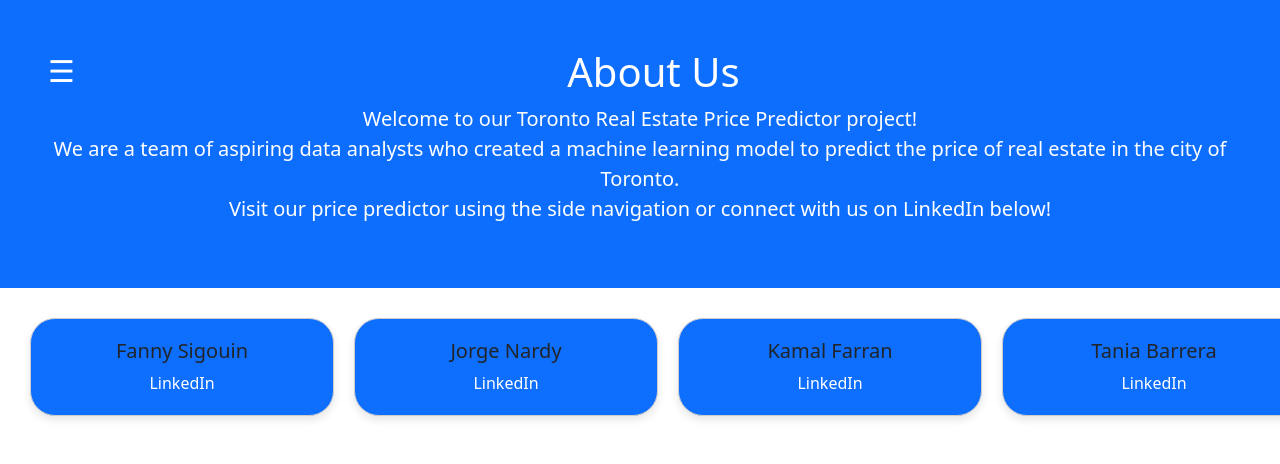
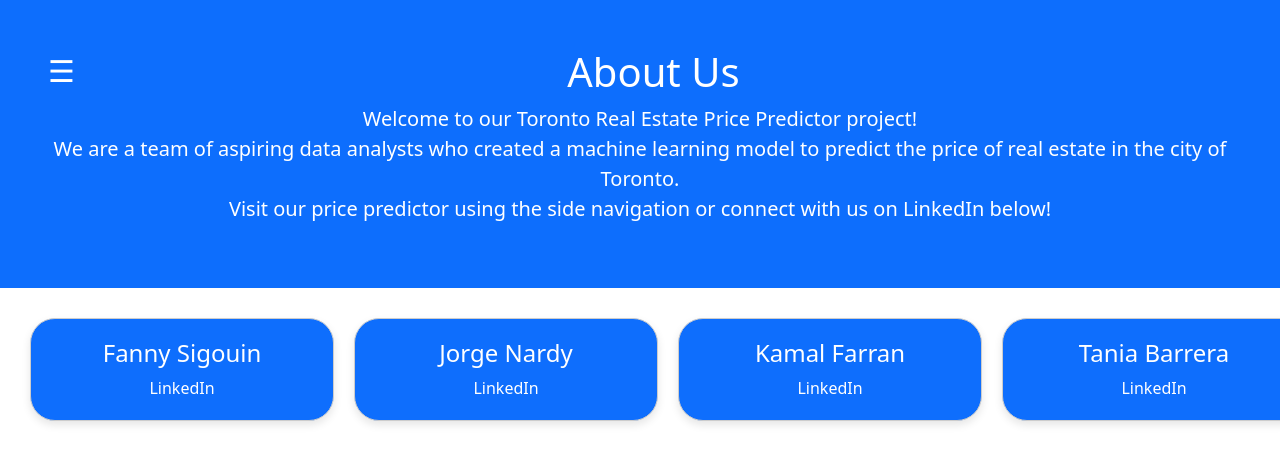
Before and after one commit to fannysigouin/project4, a Flask app: page /about in a window 1280 px wide. Shown: the top 464 px of the page. Run offline with Flask 3, Linux system fonts and the light colour scheme; parts of the project's set-up code (start-up, migrations or seed data) failed here and were passed over; some libraries are stand-ins or nearby versions.

Commit message:
finished about us page

```diff
--- a/deploy/templates/about.html
+++ b/deploy/templates/about.html
@@ -39,6 +39,11 @@
 
         .link {
             color: #fff;
+            text-decoration: none;
+        }
+
+        .name {
+            color:#fff;
             text-decoration: none;
         }
 
@@ -88,8 +93,8 @@
     <div class="container-fluid p-5 bg-primary text-white text-center shadow-sm">
         <div id="sideNav" class="sidenav">
             <a href="javascript:void(0)" class="closebtn" onclick="closeNav()">&times;</a>
-            <a href="{{ url_for('about') }}">About Us</a>
-            <a href="{{ url_for('home') }}">Price Predictor</a>
+            <a href="about.html">About Us</a>
+            <a href="home.html">Price Predictor</a>
         </div>
         <span style="font-size:30px;cursor:pointer;float:left" onclick="openNav()">&#9776;</span>
         <h1>About Us</h1>
@@ -101,19 +106,29 @@
     </div>
     <div class="person-container">
         <div class="person-box">
-            <h4 class="lead">Fanny Sigouin</h4>
+            <h4 class="name">Fanny Sigouin</h4>
             <a href="https://www.linkedin.com/in/fannysigouin/" class="link" target="_blank">LinkedIn</a>
         </div>
         <div class="person-box">
-            <h4 class="lead">Jorge Nardy</h4>
-            <a href="https://www.linkedin.com/in/fannysigouin/" class="link" target="_blank">LinkedIn</a>
+            <h4 class="name">Jorge Nardy</h4>
+            <a href="https://www.linkedin.com/in/jorge-nardy/" class="link" target="_blank">LinkedIn</a>
         </div>
         <div class="person-box">
-            <h4 class="lead">Kamal Farran</h4>
-            <a href="https://www.linkedin.com/in/fannysigouin/" class="link" target="_blank">LinkedIn</a>
+            <h4 class="name">Kamal Farran</h4>
+            <a href="https://www.linkedin.com/in/kamal-farran/" class="link" target="_blank">LinkedIn</a>
         </div>
         <div class="person-box">
-            <h4 class="lead">Tania Barrera</h4>
-            <a href="https://www.linkedin.com/in/fannysigouin/" class="link" target="_blank">LinkedIn</a>
+            <h4 class="name">Tania Barrera</h4>
+            <a href="https://www.linkedin.com/in/tania-sofia-barrera/" class="link" target="_blank">LinkedIn</a>
         </div>
+    <script>
+        function openNav() {
+            document.getElementById("sideNav").style.width = "250px";
+        }
+
+        function closeNav() {
+            document.getElementById("sideNav").style.width = "0";
+        }
+    </script>
 </body>
+</html>
--- a/deploy/templates/home.html
+++ b/deploy/templates/home.html
@@ -82,8 +82,8 @@
     <div class="container-fluid p-5 bg-primary text-white text-center shadow-sm">
         <div id="sideNav" class="sidenav">
             <a href="javascript:void(0)" class="closebtn" onclick="closeNav()">&times;</a>
-            <a href="#">About Us</a>
-            <a href="#">Price Predictor</a>
+            <a href="about.html">About Us</a>
+            <a href="home.html">Price Predictor</a>
         </div>
         <span style="font-size:30px;cursor:pointer;float:left" onclick="openNav()">&#9776;</span>
         <h1>Toronto Real Estate Price Predictor</h1>
```
